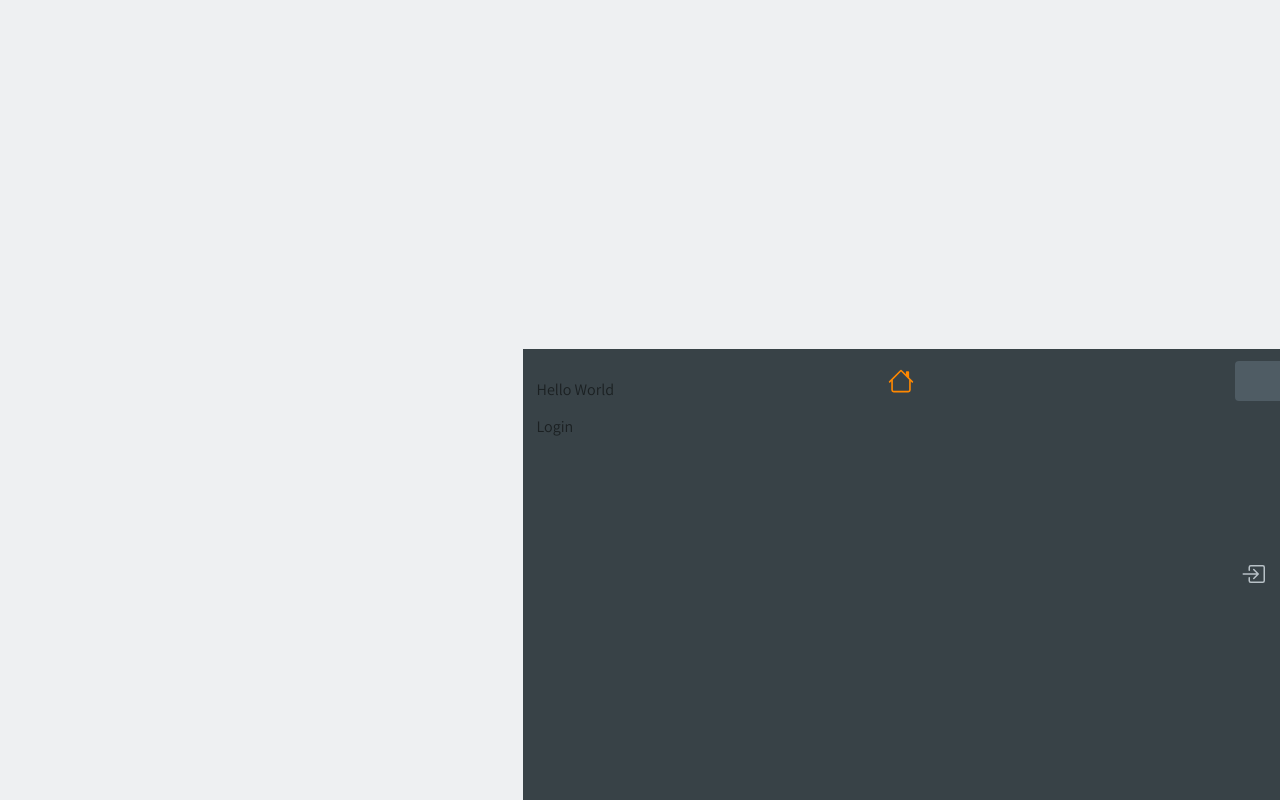
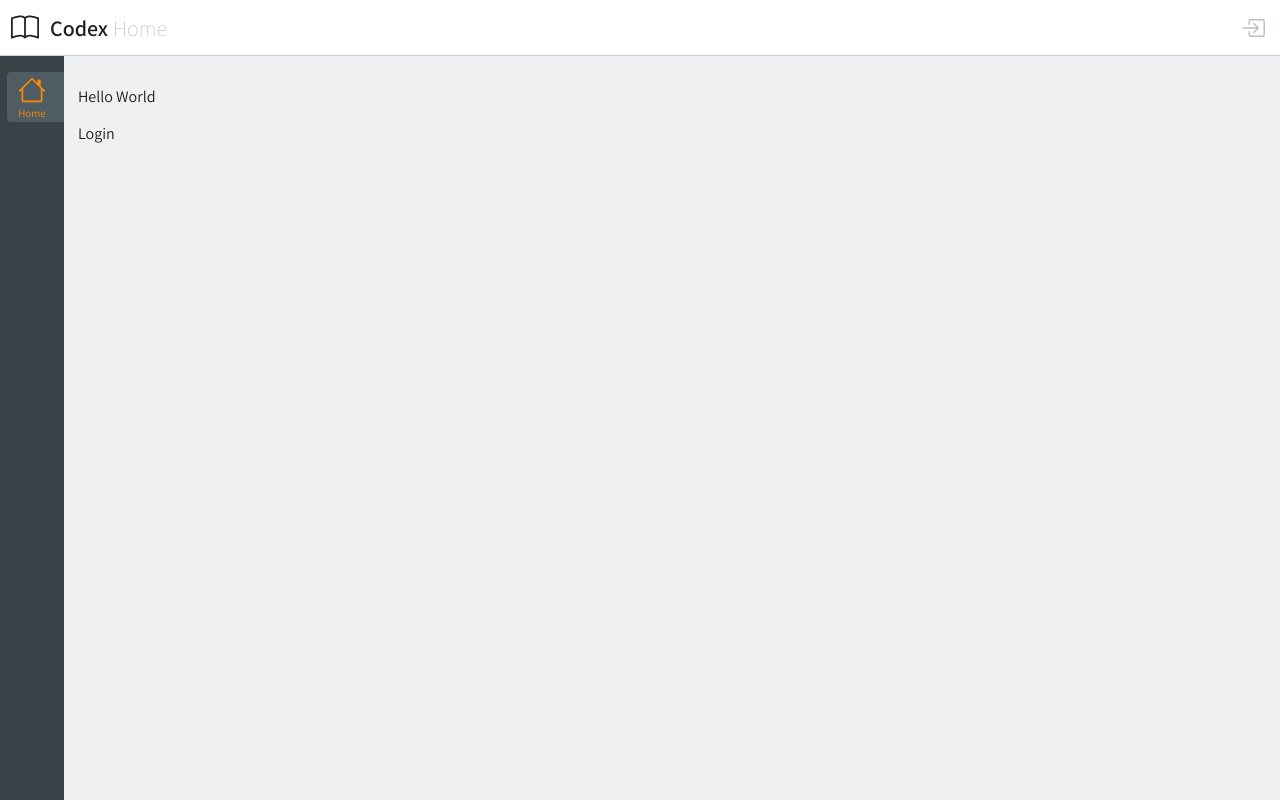
Before and after one commit to Piraten-REK/codex, a Next.js app: page / in a window 1280 px wide. Built offline with nearby package versions, Linux system fonts and the light colour scheme; no server answers.

Commit message:
show page title in sidebar and add hover effect

```diff
--- a/components/Sidebar.tsx
+++ b/components/Sidebar.tsx
@@ -4,10 +4,10 @@ import { House } from 'react-bootstrap-icons'
 import Link from '@/components/Link'
 import styles from '@/styles/Sidebar.module.css'
 
-export const links: Array<{ href: string, Icon: Icon, title: string }> = [
+export const links: Array<{ href: string, icon: Icon, title: string }> = [
   {
     href: '/',
-    Icon: House,
+    icon: House,
     title: 'Home'
   }
 ]
@@ -18,10 +18,11 @@ const Sidebar: FC = () => {
       <nav className={styles.nav}>
         <ul>
           {
-            links.map(({ href, Icon, title }) => (
+            links.map(({ href, icon: Icon, title }, idx) => (
               <li key={href}>
                 <Link href={href} title={title}>
-                  <Icon />
+                  <Icon aria-labelledby={`nav_${idx}`} className={styles.icon} />
+                  <span id={`nav_${idx}`} className={styles.title}>{title}</span>
                 </Link>
               </li>
             ))
--- a/styles/Sidebar.module.css
+++ b/styles/Sidebar.module.css
@@ -18,29 +18,41 @@
   list-style: none;
 }
 .nav a {
-  display: flex;
+  display: grid;
+  grid-template: var(--sidebar-icon-size) var(--sidebar-title-size) / 100%;
+  gap: var(--sidebar-icon-spacing);
+  justify-items: center;
+  align-content: center;
   width: 100%;
-  height: var(--sidebar-nav-link-height);
-  font-size: var(--sidebar-icon-size);
-  justify-content: center;
-  align-items: center;
-  position: relative;
-  isolation: isolate;
+  aspect-ratio: 1;
+  text-decoration: none;
+  border-radius: var(--sidebar-bg-radius);
+  --bg-accent: none;
+  background-color: var(--bg-accent);
 }
 .nav a:global(.active) {
+  border-start-end-radius: 0;
+  border-end-end-radius: 0;
   color: var(--sidebar-icon-active-clr);
+  --bg-accent: var(--sidebar-icon-active-bg-clr);
+  box-shadow: var(--sidebar-padding-inline) 0 0 var(--bg-accent);
 }
-.nav a:global(.active)::before {
-  content: '';
-  display: block;
-  width: var(--sidebar-nav-link-width);
-  height: var(--sidebar-nav-link-height);
-  position: absolute;
-  inset: 0 calc(var(--sidebar-padding-inline) * -1) 0 auto;
-  background: var(--sidebar-icon-active-bg-clr);
-  z-index: -1;
-  border-top-left-radius: var(--sidebar-active-bg-radius);
-  border-bottom-left-radius: var(--sidebar-active-bg-radius);
+.nav a:is(:hover, :focus-visible) {
+  --bg-accent: var(--sidebar-icon-hover-bg-clr);
+}
+.icon {
+  height: var(--sidebar-icon-size);
+  width: auto;
+}
+.title {
+  font-size: var(--sidebar-title-size);
+  line-height: 1;
+  width: 100%;
+  text-align: center;
+  white-space: nowrap;
+  overflow: hidden;
+  text-overflow: ellipsis;
+  padding-inline: var(--sidebar-icon-padding);
 }
 .nav li + li {
   margin-block-start: var(--sidebar-nav-spacing);
--- a/styles/globals.css
+++ b/styles/globals.css
@@ -42,17 +42,23 @@
 
   --user-menu-bg-clr: var(--clr-white);
   --user-menu-padding: var(--header-padding-inline-start);
-  --sidebar-padding-block: 12px;
-  --sidebar-padding-inline: 8px;
+
+  --sidebar-width: 64px;
+  --sidebar-padding-block: 16px;
+  --sidebar-padding-inline: 7px;
   --sidebar-bg-clr: var(--clr-gray-800);
   --sidebar-txt-clr: var(--clr-white);
-  --sidebar-icon-size: 26px;
+  --sidebar-icon-size: 28px;
+  --sidebar-icon-padding: 3px;
+  --sidebar-title-size: 11px;
+  --sidebar-icon-spacing: 4px;
   --sidebar-icon-active-clr: var(--clr-accent-400);
   --sidebar-icon-active-bg-clr: var(--clr-gray-700);
+  --sidebar-icon-hover-bg-clr: var(--clr-gray-600);
   --sidebar-nav-link-width: 45px;
   --sidebar-nav-link-height: 40px;
-  --sidebar-active-bg-radius: 4px;
-  --sidebar-nav-spacing: 10px;
+  --sidebar-bg-radius: 4px;
+  --sidebar-nav-spacing: 18px;
 
   --txt-clr: var(--clr-gray-900);
   --main-padding: 14px;
```
